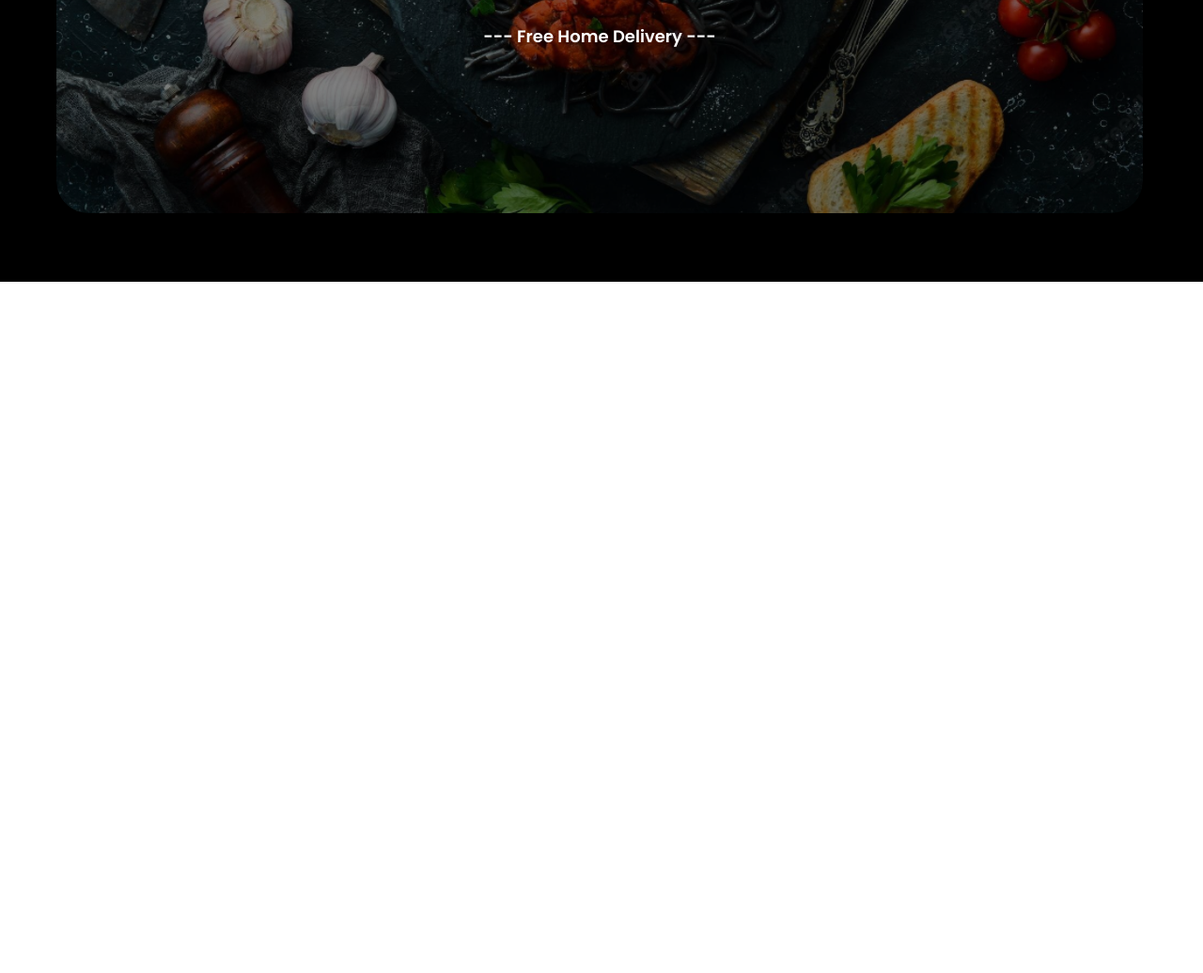
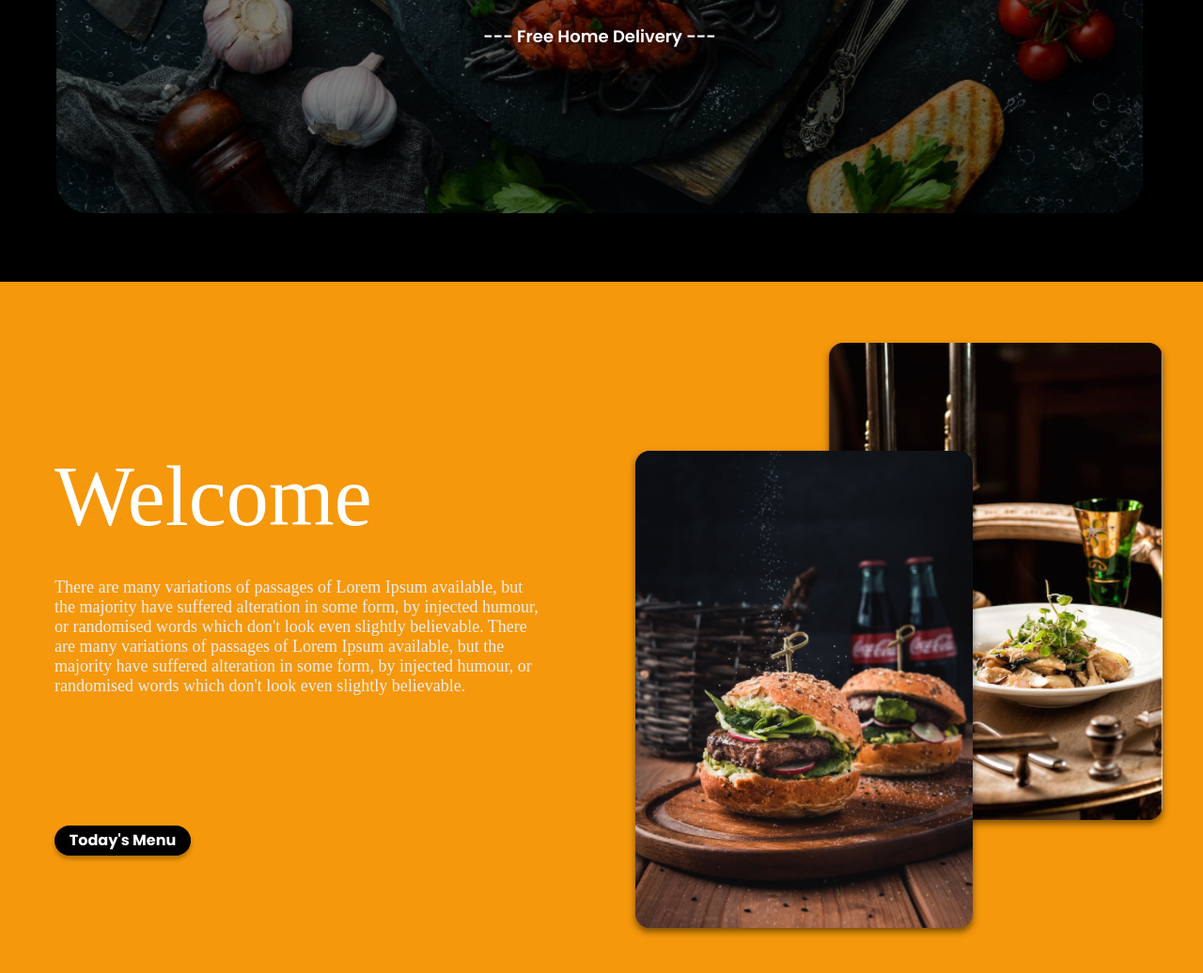
Before and after one commit to Md-Sifat-code/Restaurant-Website, a plain HTML site: page index.html in a window 1280 px wide. Shown: the part 514-1550 px from the top of the page at 94% size. Before the commit the page ends 814 px from the top, so only its background shows below. Drawn offline with Linux system fonts and the light colour scheme; a web font is replaced by a local one.

Commit message:
Adding the Welcome part of this website

```diff
--- a/index.html
+++ b/index.html
@@ -43,6 +43,23 @@
 
     </header>
     <main>
+        <section class="welcome">
+            <div class="wel-disc">
+                <h1 class="lily">Welcome</h1>
+                <p class="gideon">    There are many variations of passages of Lorem Ipsum available,
+                but the majority have suffered alteration in some form, by injected
+                humour, or randomised words which don't look even slightly believable.
+
+                   There are many variations of passages of Lorem Ipsum available,
+                but the majority have suffered alteration in some form, by injected
+                humour, or randomised words which don't look even slightly believable.</p>
+                <button class="poppin"><a href="#">Today's Menu</a></button>
+            </div>
+            <div class="wel-pic">
+                <img id="one" src="./images/card-1.png" alt="">
+                <img id="two" src="./images/card-2.png" alt="">
+            </div>
+        </section>
 
     </main>
     <footer>
--- a/styles/style.css
+++ b/styles/style.css
@@ -20,6 +20,11 @@
 * {
     margin: 0;
     padding: 0;
+
+}
+
+body {
+    width: 1280px;
 }
 
 /* Header part styles */
@@ -39,7 +44,8 @@
     justify-content: space-between;
     align-items: center;
 }
-.logo{
+
+.logo {
     margin-left: 58px;
     /* margin-top: 23px; */
     color: rgb(255, 255, 255);
@@ -50,19 +56,22 @@ line-height: 39px;
     letter-spacing: 0%;
     text-align: left;
 }
-.navigation{
+
+.navigation {
     margin-right: 78px;
     width: 500px;
     /* border: 2px solid red; */
     height: auto;
 }
-.navigation>nav{
+
+.navigation>nav {
     display: flex;
     justify-content: space-evenly;
     align-items: center;
     flex-direction: row;
 }
-.navigation>nav>p{
+
+.navigation>nav>p {
     color: rgb(0, 0, 0);
     font-family: Poppins;
     font-size: 16px;
@@ -71,7 +80,8 @@ line-height: 24px;
     letter-spacing: 0%;
     text-align: left;
 }
-.navigation>nav>button{
+
+.navigation>nav>button {
     width: 77px;
     height: 32px;
     border-radius: 16px;
@@ -80,7 +90,8 @@ box-shadow: 0px 4px 4px 0px rgba(0, 0, 0, 0.25);
     background: rgb(255, 255, 255);
     border: none;
 }
-.navigation>nav>button>a{
+
+.navigation>nav>button>a {
     color: rgb(245, 152, 12);
     font-family: Poppins;
     font-size: 16px;
@@ -90,8 +101,9 @@ letter-spacing: 0%;
     text-align: left;
     text-decoration: none;
 }
+
 /* Hero Part CSS */
-.Hero{
+.Hero {
     width: 1156px;
     height: 594px;
     margin-top: 63px;
@@ -104,7 +116,8 @@ flex-direction: column;
     justify-content: center;
     align-items: center;
 }
-.head-disc{
+
+.head-disc {
     margin-top: -70px;
     height: auto;
     width: auto;
@@ -113,7 +126,8 @@ align-items: center;
     justify-content: center;
     align-items: center; */
 }
-.head-disc>h1{
+
+.head-disc>h1 {
     color: rgb(245, 152, 12);
     font-family: Lily Script One;
     font-size: 80px;
@@ -122,7 +136,8 @@ line-height: 138px;
     letter-spacing: 0%;
     text-align: left;
 }
-.head-disc>p{
+
+.head-disc>p {
     color: rgb(255, 255, 255);
     font-family: Poppins;
     font-size: 48px;
@@ -133,10 +148,12 @@ text-align: left;
     margin-left: 80px;
     margin-top: -20px;
 }
-.free{
+
+.free {
     margin-top: 96px;
 }
-.free>p{
+
+.free>p {
     color: rgb(255, 255, 255);
     font-family: Poppins;
     font-size: 18px;
@@ -145,3 +162,89 @@ line-height: 27px;
     letter-spacing: 0%;
     text-align: left;
 }
+
+/* welcome part */
+.welcome {
+    width: 1280px;
+    height: 750px;
+    background: rgb(245, 152, 12);
+    /* display: grid;
+    grid-template-columns: 1fr 1fr; */
+    display: flex;
+    flex-direction: row;
+    justify-content: space-between;
+    /* align-items: center; */
+    gap: 76px;
+
+}
+
+.wel-disc {
+    width: 522px;
+    height: auto;
+    margin-left: 58px;
+
+}
+
+.wel-disc>h1 {
+    color: rgb(255, 255, 255);
+    font-family: Lily Script One;
+    font-size: 90px;
+    font-weight: 400;
+    line-height: 124px;
+    letter-spacing: 0%;
+    text-align: left;
+    margin-top: 167px;
+}
+
+.wel-disc>p {
+    color: rgb(237, 237, 237);
+    font-family: Times New Roman;
+    font-size: 18px;
+    font-weight: 400;
+    line-height: 21px;
+    letter-spacing: 0%;
+    text-align: left;
+    margin-top: 24px;
+}
+
+.wel-disc>button {
+    width: 145px;
+    height: 32px;
+    border-radius: 16px;
+
+    box-shadow: 0px 4px 4px 0px rgba(0, 0, 0, 0.25);
+    background: rgb(0, 0, 0);
+    border: none;
+    margin-top: 138px;
+}
+
+.wel-disc>button>a {
+    color: rgb(255, 255, 255);
+    font-family: Poppins;
+    font-size: 16px;
+    font-weight: 700;
+    line-height: 24px;
+    letter-spacing: 0%;
+    text-align: left;
+    text-decoration: none;
+}
+.wel-pic{
+    width: 558px;
+    height: 567px;
+    display: flex;
+    flex-direction: row;
+    position: relative;
+}
+.wel-pic>img{
+    position: absolute;
+}
+#one{
+    left: -56px;
+top: 174px;
+z-index: 2;
+}
+#two{
+    left: 150px;
+top: 59px;
+z-index: 1;
+}
```
Lines whose indentation alone changed are shown as unchanged.
